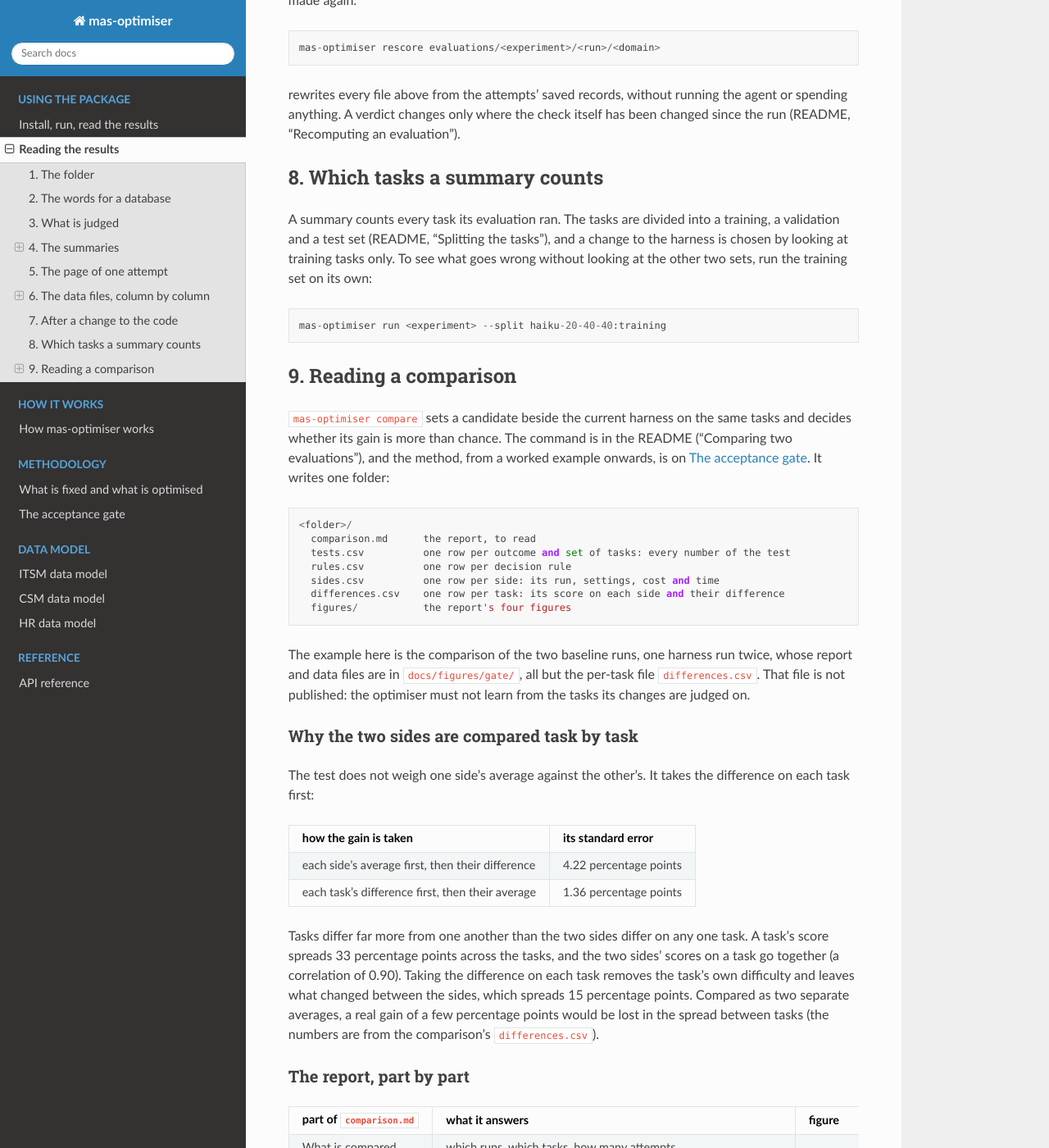
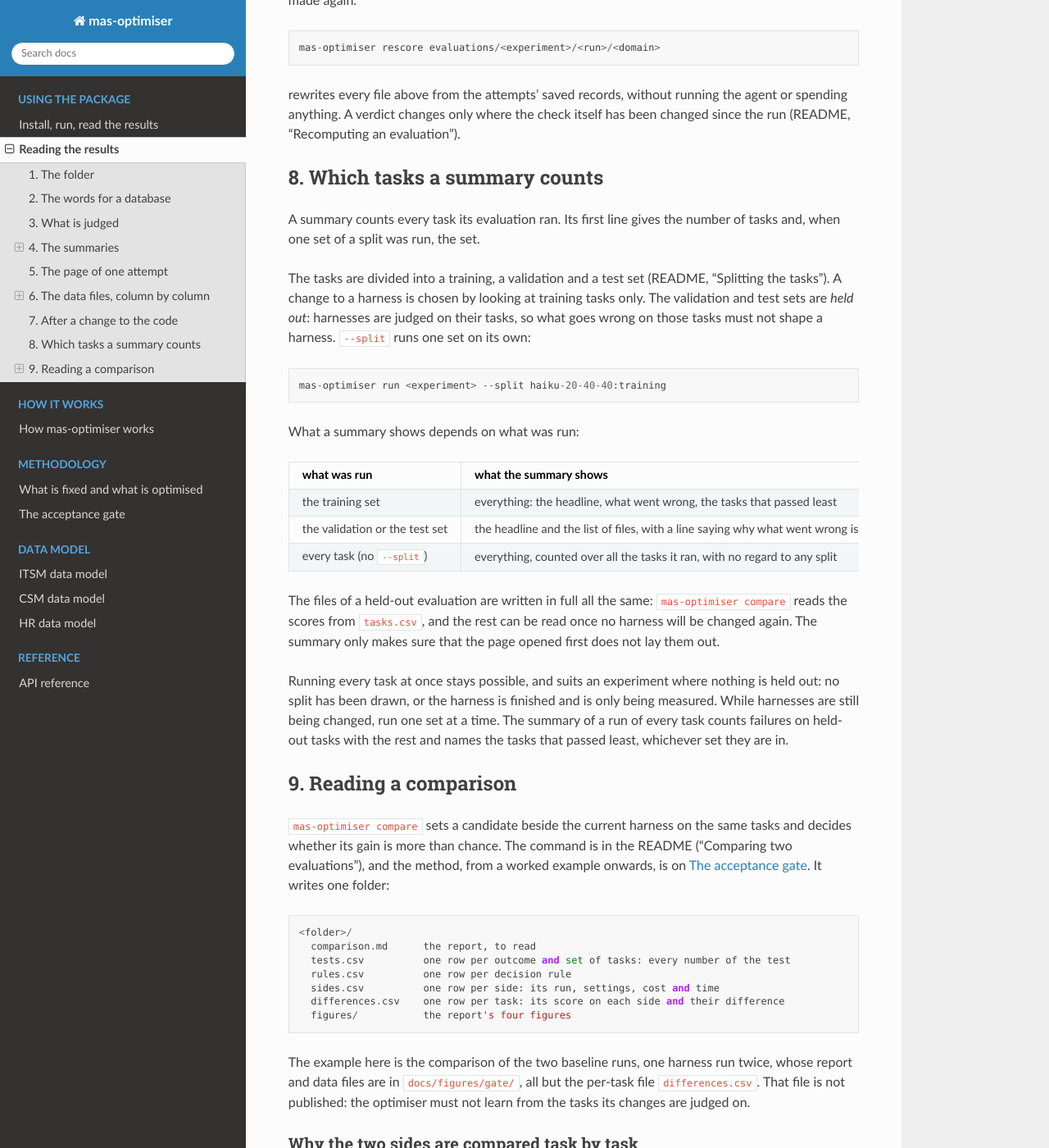
Before and after one commit to muck-or-mack/mas-optimiser, a Sphinx documentation site: the page built from docs/results.md, in a window 1280 px wide and 1400 px high, scrolled down 8982 px. Shown: the whole window at 82% size. Built offline with Sphinx 7.4.7 and the Read the Docs theme 3.1.0, drawn with Linux system fonts in a browser that asks for light colours; some of the changed text lies outside the part shown.

Commit message:
summary of a validation or test run gives the headline and leaves out what went wrong

````diff
--- a/docs/results.md
+++ b/docs/results.md
@@ -135,7 +135,8 @@ benchmark's own count beside this package's.
 
 `<domain>/summary.md` opens with a headline table that has a row per
 measure and says what each one counts. Then "What went wrong", in two
-tables. The first is the tables the attempts got wrong or missed:
+tables (left out when the evaluation ran a held-out set of a split: see
+section 8). The first is the tables the attempts got wrong or missed:
 
 ```
 | table                | attempts with a check on it   | correct   | wrong   | missed   |
@@ -390,15 +391,38 @@ itself has been changed since the run (README, "Recomputing an evaluation").
 
 ## 8. Which tasks a summary counts
 
-A summary counts every task its evaluation ran. The tasks are divided into
-a training, a validation and a test set (README, "Splitting the tasks"),
-and a change to the harness is chosen by looking at training tasks only. To
-see what goes wrong without looking at the other two sets, run the training
-set on its own:
+A summary counts every task its evaluation ran. Its first line gives the
+number of tasks and, when one set of a split was run, the set.
+
+The tasks are divided into a training, a validation and a test set (README,
+"Splitting the tasks"). A change to a harness is chosen by looking at
+training tasks only. The validation and test sets are *held out*: harnesses
+are judged on their tasks, so what goes wrong on those tasks must not shape
+a harness. `--split` runs one set on its own:
 
 ```
 mas-optimiser run <experiment> --split haiku-20-40-40:training
 ```
+
+What a summary shows depends on what was run:
+
+| what was run                   | what the summary shows                                                                    |
+|--------------------------------|-------------------------------------------------------------------------------------------|
+| the training set               | everything: the headline, what went wrong, the tasks that passed least                    |
+| the validation or the test set | the headline and the list of files, with a line saying why what went wrong is not listed  |
+| every task (no `--split`)      | everything, counted over all the tasks it ran, with no regard to any split                |
+
+The files of a held-out evaluation are written in full all the same:
+`mas-optimiser compare` reads the scores from `tasks.csv`, and the rest can
+be read once no harness will be changed again. The summary only makes sure
+that the page opened first does not lay them out.
+
+Running every task at once stays possible, and suits an experiment where
+nothing is held out: no split has been drawn, or the harness is finished
+and is only being measured. While harnesses are still being changed, run
+one set at a time. The summary of a run of every task counts failures on
+held-out tasks with the rest and names the tasks that passed least,
+whichever set they are in.
 
 ## 9. Reading a comparison
 
````
Also changed, not shown: README.md (+3 -1 lines), docs/how-it-works.md (+17 -16 lines), 5 other files.
